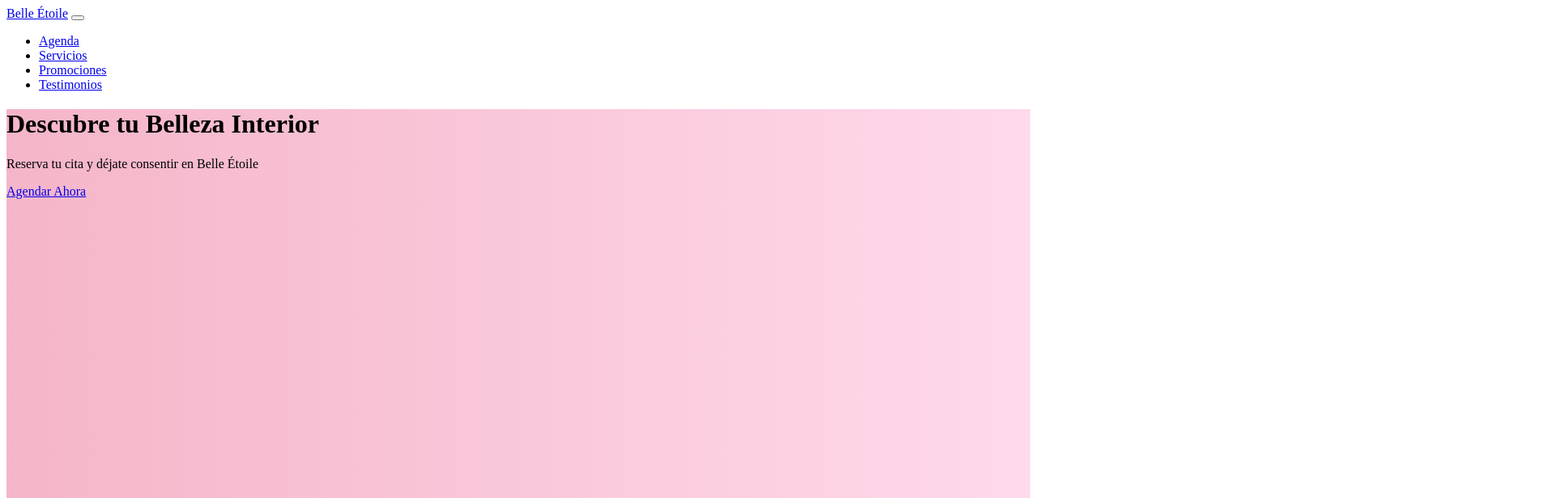
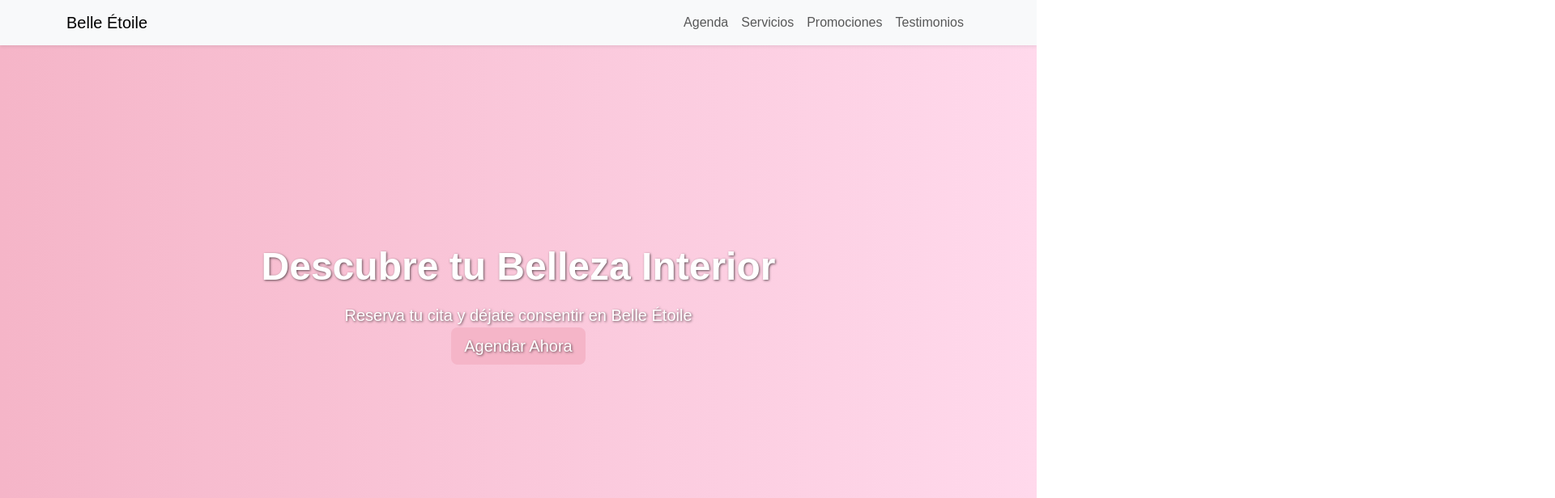
Before and after one commit to David-star-dot-sketch/ProyectoPaginasWeb, a plain HTML site: page index.html in a window 1280 px wide. Shown: the top 616 px of the page at 81% size, 1920 px wide, since content can reach past the window. Drawn offline with nearby package versions, Linux system fonts and the light colour scheme.

Commit message:
Estructure mi proyecto de mejor forma

```diff
--- a/index.html
+++ b/index.html
@@ -1,9 +1,12 @@
 <!DOCTYPE html>
-<html lang="en">
+<html lang="es">
 <head>
   <meta charset="UTF-8">
-    <meta name="viewport" content="width=device-width, initial-scale=1.0">
+  <meta name="viewport" content="width=device-width, initial-scale=1">
   <title>Belle Étoile - Salón de Belleza</title>
+
+  <link href="https://cdn.jsdelivr.net/npm/bootstrap@5.3.2/dist/css/bootstrap.min.css" rel="stylesheet">
+  <link rel="stylesheet" href="styles.css">
 </head>
 <body>
 
@@ -202,19 +205,3 @@
 
 </body>
 </html>
-
-
-
-
-
-
-
-
-
-
-
-
-
-
-</body>
-</html>
```
Also changed, not shown: Images/FacialTreatment.avif (deleted). Lines whose indentation alone changed are shown as unchanged.
